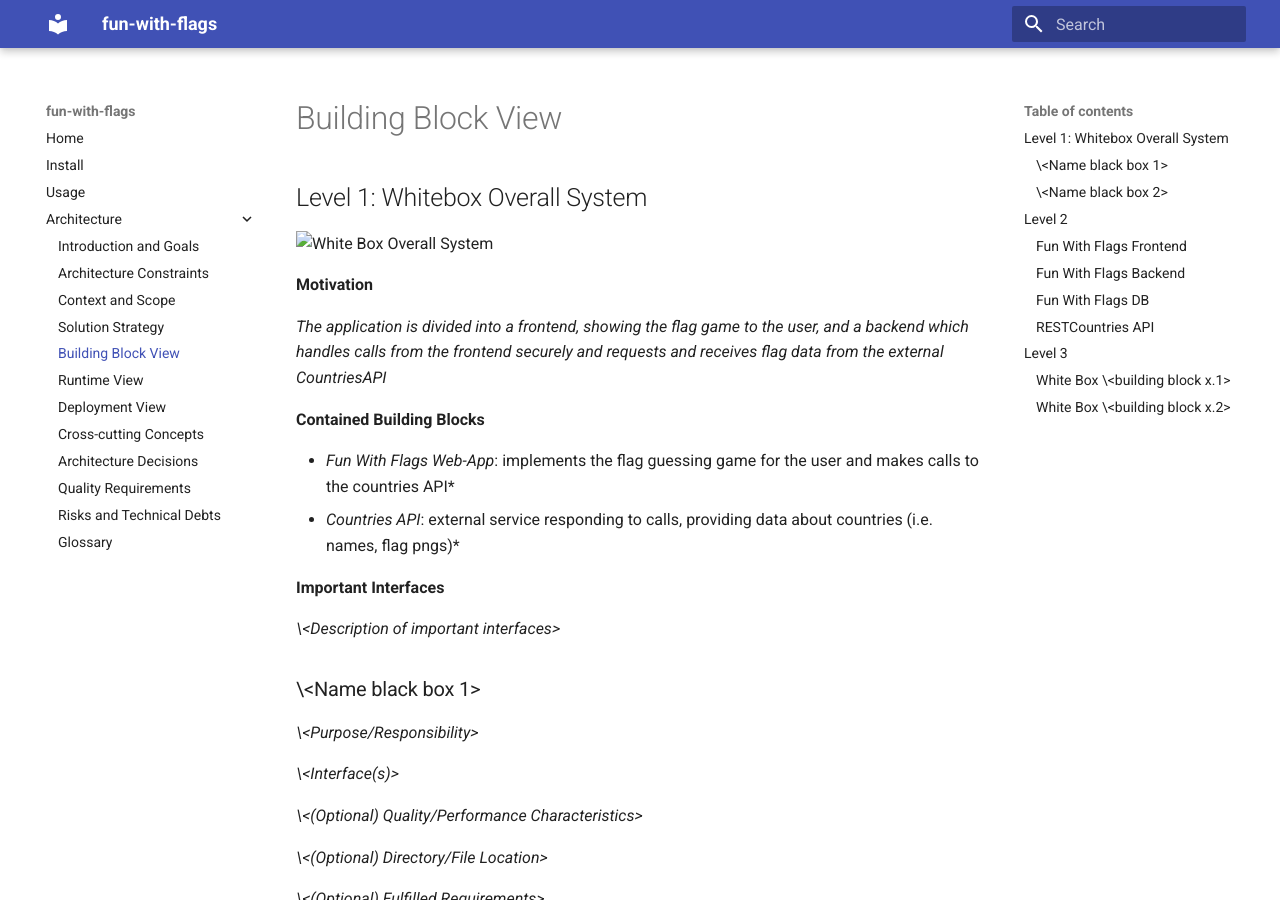
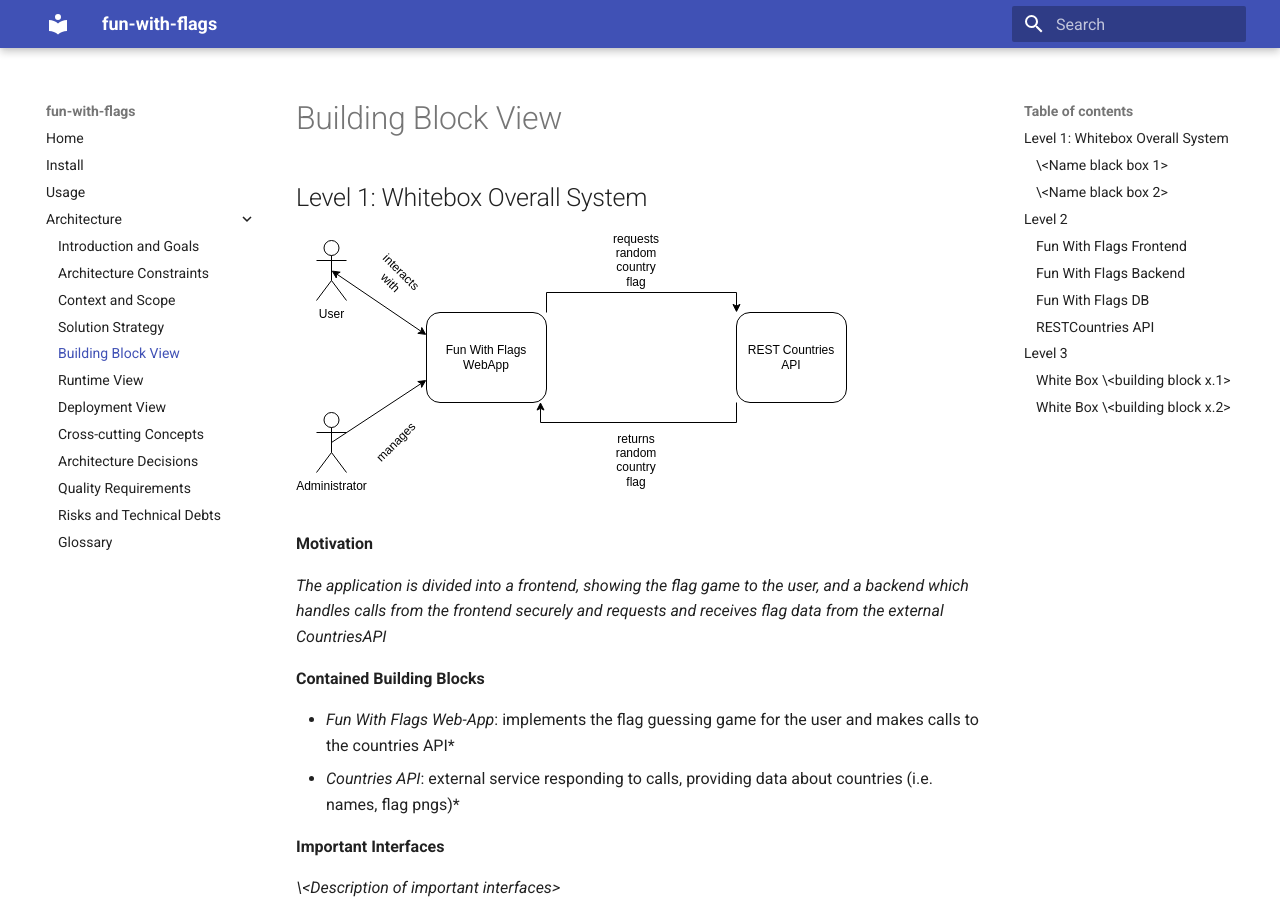
Before and after one commit to r0135tE1/sqs, an MkDocs documentation site: the page built from docs/architecture/05_building_block_view.md, in a window 1280 px wide and 900 px high. Built offline with MkDocs 1.6.1 and Material for MkDocs 9.7.7, drawn with Linux system fonts in a browser that asks for light colours.

Commit message:
fix slashes

```diff
--- a/docs/architecture/05_building_block_view.md
+++ b/docs/architecture/05_building_block_view.md
@@ -2,7 +2,7 @@
 
 ## Level 1: Whitebox Overall System
 
-![White Box Overall System](images\building_block_view\whiteboxoverallsystem.drawio.svg)
+![White Box Overall System](images/building_block_view/whiteboxoverallsystem.drawio.svg)
 
 **Motivation**
 
@@ -38,7 +38,7 @@
 ---
 
 ## Level 2
-![Level 2](images\building_block_view\buildingblock_level1.svg)
+![Level 2](images/building_block_view/buildingblock_level1.svg)
 
 ### Fun With Flags Frontend
 Web View facing the user. Shows a random country's flag and asks the user to guess the country's name. Guessing correctly will increase a user's score. Requests and receives data from the Fun with Flags Backend REST API.
```
